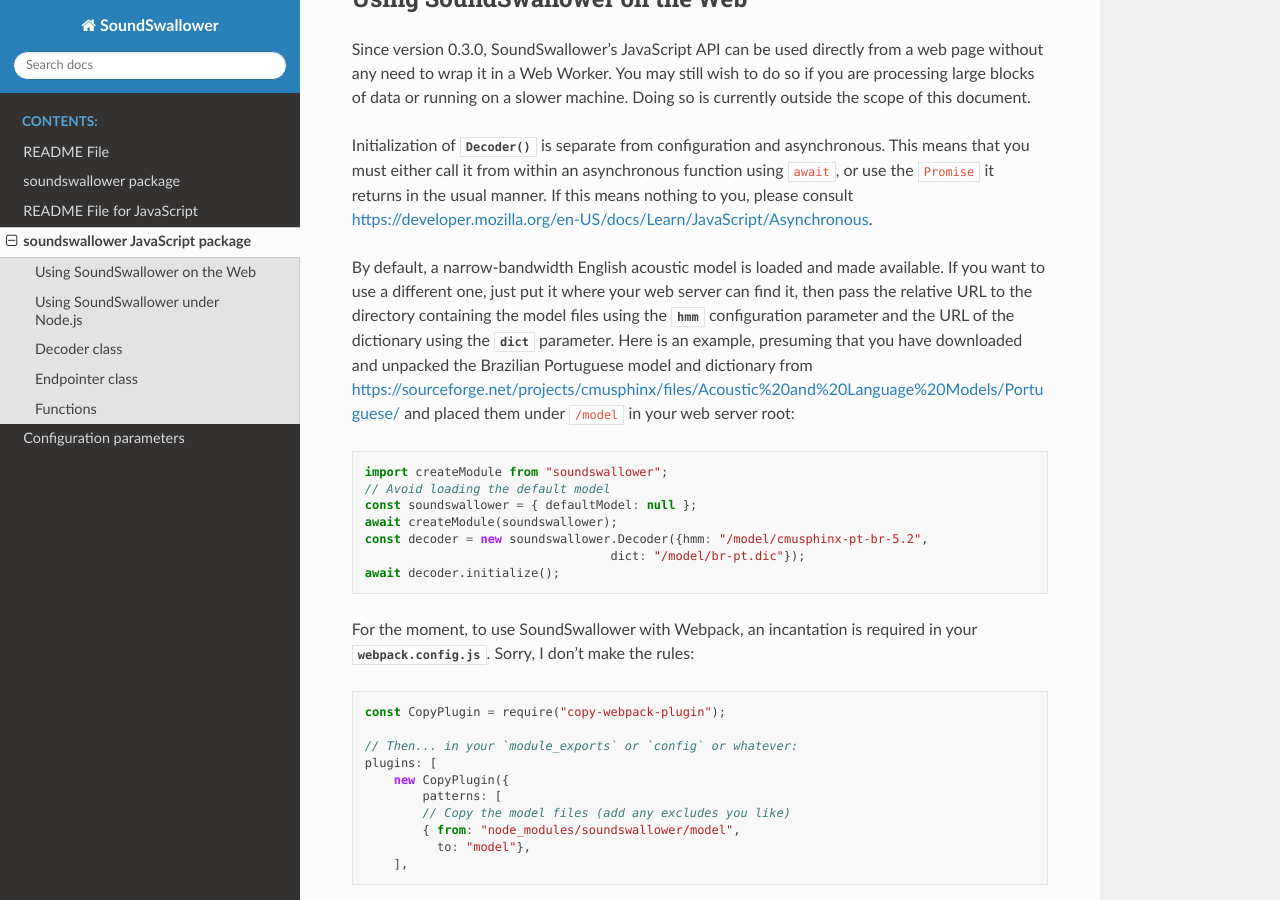
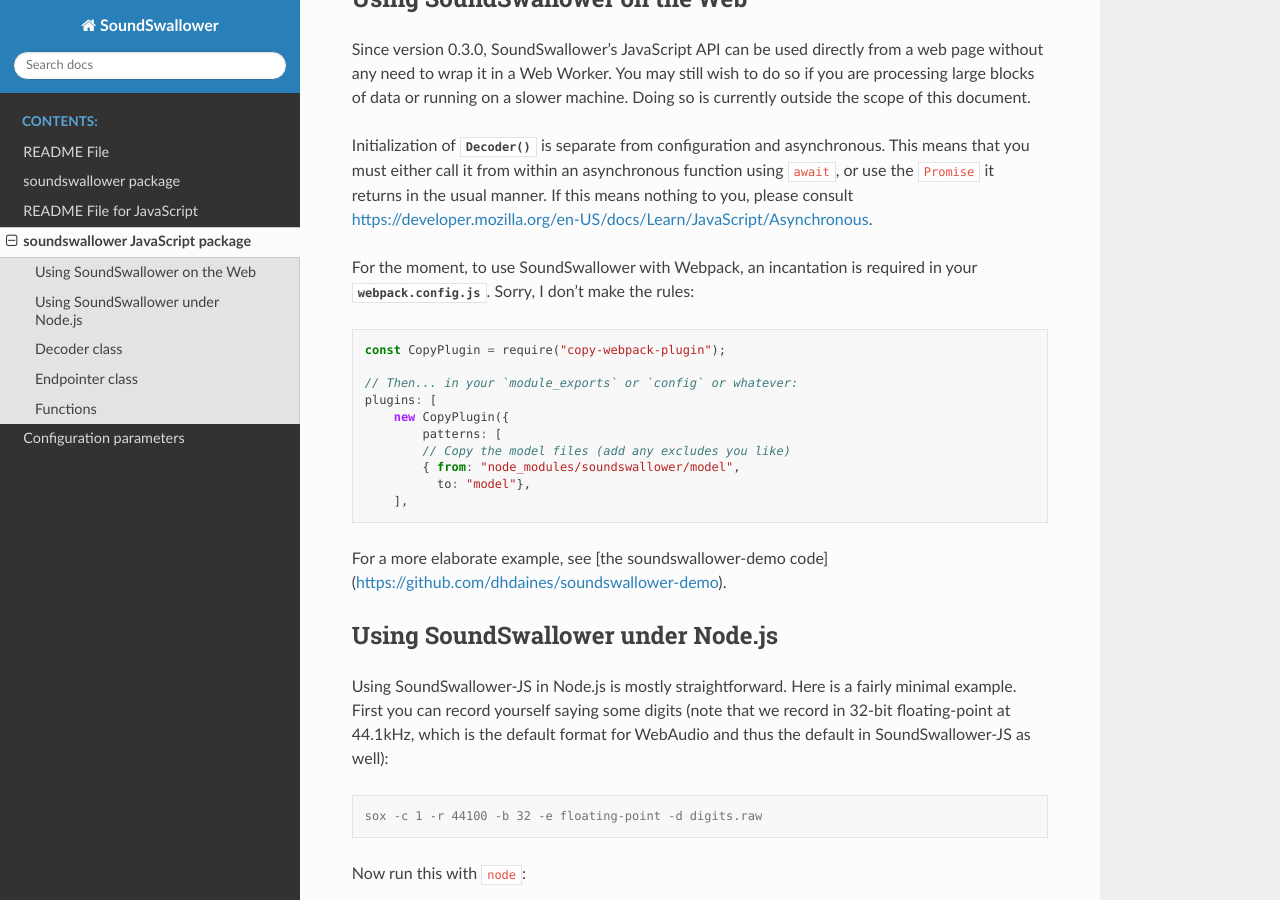
Before and after one commit to ReadAlongs/SoundSwallower, a Sphinx documentation site: the page built from docs/source/soundswallower.js.rst, in a window 1280 px wide and 900 px high, scrolled down 322 px. Built offline with Sphinx 7.4.7 and the Read the Docs theme 2.0.0, drawn with Linux system fonts in a browser that asks for light colours.

Commit message:
docs: correct js docs slightly

```diff
--- a/docs/source/soundswallower.js.rst
+++ b/docs/source/soundswallower.js.rst
@@ -24,26 +24,6 @@
 returns in the usual manner.  If this means nothing to you, please
 consult
 https://developer.mozilla.org/en-US/docs/Learn/JavaScript/Asynchronous.
-
-By default, a narrow-bandwidth English acoustic model is loaded and
-made available.  If you want to use a different one, just put it where
-your web server can find it, then pass the relative URL to the
-directory containing the model files using the `hmm` configuration
-parameter and the URL of the dictionary using the `dict` parameter.
-Here is an example, presuming that you have downloaded and unpacked
-the Brazilian Portuguese model and dictionary from
-https://sourceforge.net/projects/cmusphinx/files/Acoustic%20and%20Language%20Models/Portuguese/
-and placed them under ``/model`` in your web server root:
-
-.. code-block:: javascript
-
-    import createModule from "soundswallower";
-    // Avoid loading the default model
-    const soundswallower = { defaultModel: null };
-    await createModule(soundswallower);
-    const decoder = new soundswallower.Decoder({hmm: "/model/cmusphinx-pt-br-5.2",
-                                      dict: "/model/br-pt.dic"});
-    await decoder.initialize();
 
 For the moment, to use SoundSwallower with Webpack, an incantation is
 required in your `webpack.config.js`.  Sorry, I don't make the rules:
```
Also changed, not shown: js/README.md.
